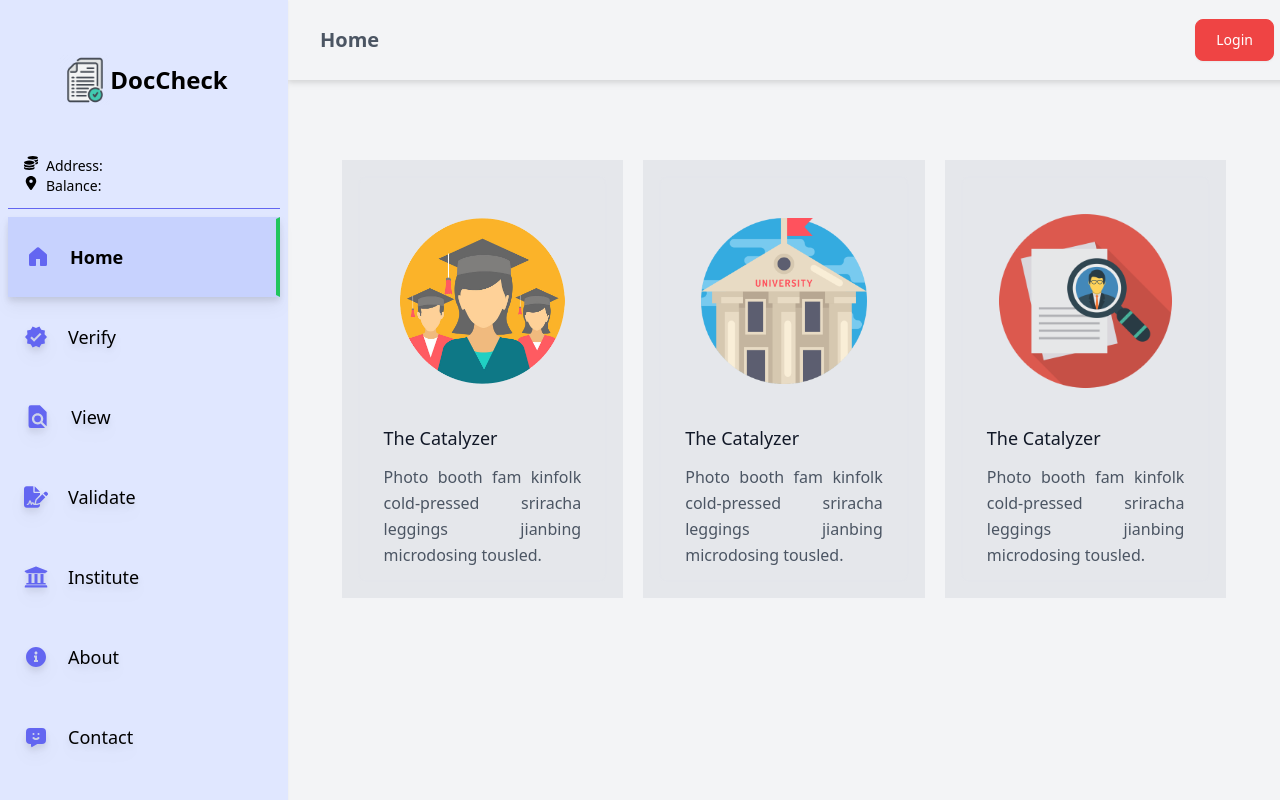
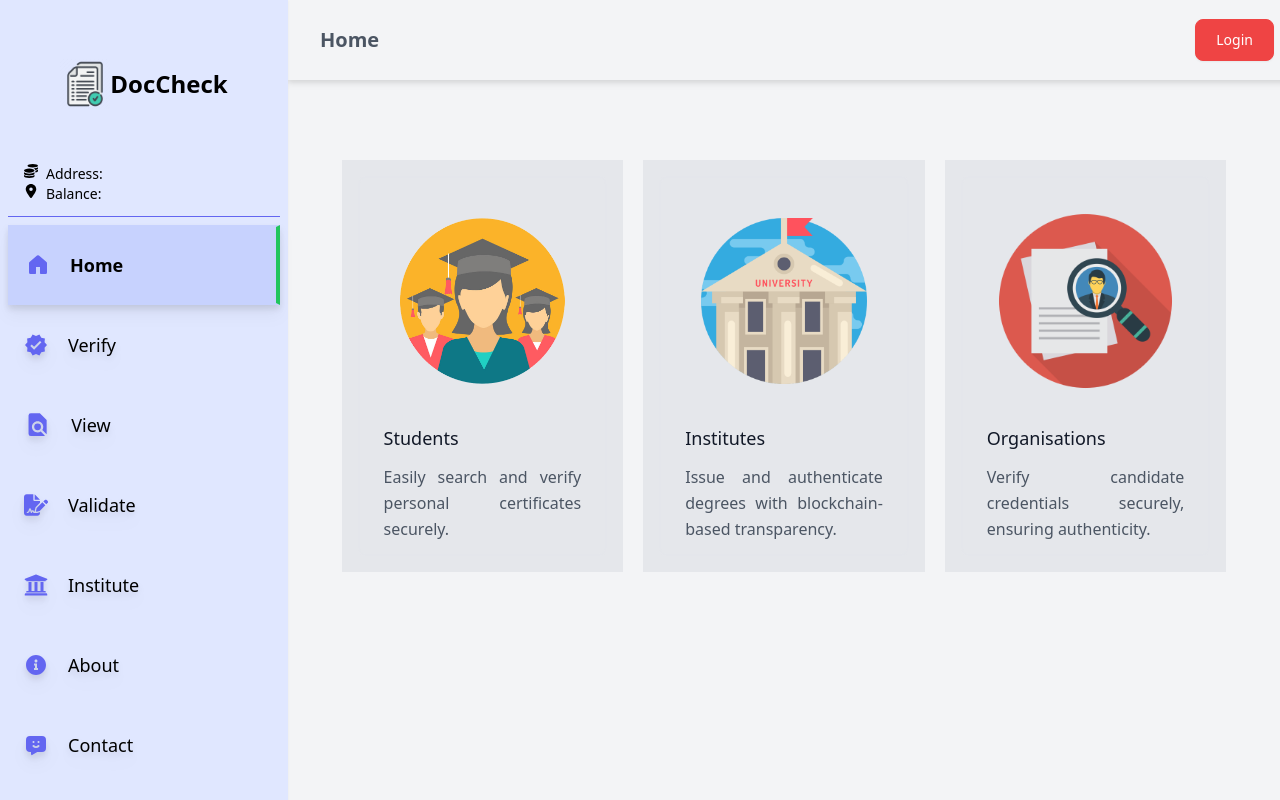
Before and after one commit to Gpooja13/Blockchain-based-Document-Verification-System, a React (Create React App) app: page / in a window 1280 px wide. Built offline with nearby package versions, Linux system fonts and the light colour scheme; no server answers; sample sign-in values are in the browser's storage.

Commit message:
twenty-first commit, added Authorization

```diff
--- a/src/Components/Heading.jsx
+++ b/src/Components/Heading.jsx
@@ -26,6 +26,8 @@ export default function Heading({ title, showBreadcrum }) {
   useEffect(() => {
     const unsubscribe = onAuthStateChanged(firebaseAuth, (currentUser) => {
       if (!currentUser) navigate("/signin");
+      else
+      connect();
     });
 
     return () => unsubscribe();
--- a/src/Components/IssueDoc.jsx
+++ b/src/Components/IssueDoc.jsx
@@ -4,9 +4,15 @@ import {
   MdOutlineArrowForwardIos,
   MdOutlineArrowBackIosNew,
 } from "react-icons/md";
+import { FiAlertCircle } from "react-icons/fi";
 import { useGlobalContext } from "../context/context";
+import { Link } from "react-router-dom";
 
-export default function IssueDoc({ togglePage, currentPage }) {
+export default function IssueDoc({
+  togglePage,
+  currentPage,
+  getAuthorityInfo,
+}) {
   const [cid, setCid] = useState(null);
   const [name, setName] = useState("");
   const [rollno, setRollno] = useState("");
@@ -30,7 +36,9 @@ export default function IssueDoc({ togglePage, currentPage }) {
     setLoading,
     handleFileChange,
     refreshLog,
-        setRefreshLog
+    setRefreshLog,
+    authorityInfo,
+
   } = useGlobalContext();
 
   const uploadFileToPinata = async () => {
@@ -173,6 +181,16 @@ export default function IssueDoc({ togglePage, currentPage }) {
   return (
     <div class="mx-auto bg-white h-[68vh] p-10 rounded-3xl drop-shadow-lg ">
       <div className="flex justify-center">
+        {!authorityInfo && <h3 className=" font-semibold absolute left-0 top-12 ml-10 flex text-sm flex-col">
+          <Link to={"/contact"}>
+            <div className="flex items-center">
+              <FiAlertCircle className="mr-1" />
+              Not Registered as a Validator{" "}
+            </div>
+            <p className="ml-4 text-red-500">Contact us</p>
+          </Link>
+        </h3>}
+
         <h2 className="font-semibold text-2xl">Upload Document</h2>
         <button
           type="button"
@@ -321,7 +339,7 @@ export default function IssueDoc({ togglePage, currentPage }) {
             className="rounded-lg border border-yellow-500 bg-yellow-500 px-5 py-2.5 text-center text-sm font-medium text-white shadow-sm transition-all hover:border-yellow-700 hover:bg-yellow-700 focus:ring focus:ring-yellow-200 disabled:cursor-not-allowed disabled:border-yellow-300 disabled:bg-yellow-300"
             disabled={!isFileHashed || loading}
           >
-            {loading ? "Processing..." : "Upload File"}
+            {loading && authorityInfo ? "Processing..." : "Upload File"}
           </button>
         </div>
       </div>
--- a/src/Components/SideBar.jsx
+++ b/src/Components/SideBar.jsx
@@ -1,16 +1,13 @@
 import React, { useState, useEffect } from "react";
 import { Link } from "react-router-dom";
 import { useLocation } from "react-router-dom";
-import { GrConnect } from "react-icons/gr";
 import { useGlobalContext } from "../context/context";
 import { FaUniversity } from "react-icons/fa";
-import { MdFileUpload, MdVerified } from "react-icons/md";
+import { MdVerified } from "react-icons/md";
 import { TbMessageChatbotFilled } from "react-icons/tb";
 import { RiInformation2Fill } from "react-icons/ri";
 import { GoHomeFill } from "react-icons/go";
 import { BiSolidFileFind } from "react-icons/bi";
-import { MdFindInPage } from "react-icons/md";
-import { FaFileUpload } from "react-icons/fa";
 import { FaFileSignature } from "react-icons/fa6";
 import { FaCoins } from "react-icons/fa";
 import { FaLocationDot } from "react-icons/fa6";
@@ -49,7 +46,7 @@ export default function SideBar() {
   return (
     <div className="z-10 drop-shadow-sm bg-indigo-100 h-[100vh]">
       <aside className="w-72 flex-none p-2 h-full ">
-        <div className="flex flex-wrap items-end justify-center w-full h-[24vh]">
+        <div className="flex flex-wrap items-end justify-center w-full h-[25vh]">
           <div className="flex items-center justify-center">
             <img src="/logo.webp" alt="logo" width={"50px"} />
             <p className="text-2xl">
--- a/src/Screens/Contact.jsx
+++ b/src/Screens/Contact.jsx
@@ -14,7 +14,8 @@ export default function Contact() {
             <hr class="my-4 h-px border-0 bg-gray-300" />
 
             <p class="mx-auto leading-relaxed text-sm">
-              Whatever cardigan tote bag tumblr hexagon.
+            Feel free to reach out with any questions or feedback.
+            <br/>We're here to assist you with DocCheck!
             </p>
           </div>
           <div class=" mx-auto">
--- a/src/Screens/Home.jsx
+++ b/src/Screens/Home.jsx
@@ -1,14 +1,17 @@
 import React from "react";
 import Heading from "../Components/Heading";
+import { Link } from "react-router-dom";
 
 export default function Home() {
+
   return (
     <section class="text-gray-600 body-font ">
-      <Heading title={"Home"} showBreadcrum={false}/>
+      <Heading title={"Home"} showBreadcrum={false} />
       <div class="container px-5 py-24 mx-auto h-[90vh] ">
         <div class="flex flex-wrap -m-4 justify-center gap-5">
-          <div class="p-4 md:w-[22vw] bg-gray-200">
-            <div class="h-full border-2 border-gray-200 border-opacity-60 rounded-lg overflow-hidden">
+          <div class="p-4 md:w-[22vw] bg-gray-200 hover:bg-gray-300 ">
+            <Link to={"/view"}>
+              <div class="h-full border-2 border-gray-200 border-opacity-60 rounded-lg overflow-hidden ">
                 <img
                   class="p-10 w-full object-cover object-center"
                   src="/student2.png"
@@ -16,16 +19,17 @@ export default function Home() {
                 />
                 <div class="px-6">
                   <h1 class="title-font text-lg font-medium text-gray-900 mb-3">
-                  The Catalyzer
+                    Students
                   </h1>
                   <p class="leading-relaxed mb-3 text-justify">
-                  Photo booth fam kinfolk cold-pressed sriracha leggings
-                  jianbing microdosing tousled.
+                    Easily search and verify personal certificates securely.
                   </p>
                 </div>
               </div>
+            </Link>
           </div>
-          <div class="p-4 md:w-[22vw] bg-gray-200">
+          <div class="p-4 md:w-[22vw] bg-gray-200  hover:bg-gray-300 ">
+            <Link to={"/upload"}>
               <div class="h-full border-2 border-gray-200 border-opacity-60 rounded-lg overflow-hidden">
                 <img
                   class="p-10 w-full object-cover object-center"
@@ -34,16 +38,18 @@ export default function Home() {
                 />
                 <div class="px-6">
                   <h1 class="title-font text-lg font-medium text-gray-900 mb-3">
-                  The Catalyzer
+                    Institutes
                   </h1>
                   <p class="leading-relaxed mb-3 text-justify">
-                  Photo booth fam kinfolk cold-pressed sriracha leggings
-                  jianbing microdosing tousled.
+                    Issue and authenticate degrees with blockchain-based
+                    transparency.
                   </p>
                 </div>
               </div>
+            </Link>
           </div>
-          <div class="p-4 md:w-[22vw] bg-gray-200">
+          <div class="p-4 md:w-[22vw] bg-gray-200 hover:bg-gray-300 ">
+            <Link to={"/verify"}>
               <div class="h-full border-2 border-gray-200 border-opacity-60 rounded-lg overflow-hidden">
                 <img
                   class="p-7 w-full object-cover object-center"
@@ -52,14 +58,15 @@ export default function Home() {
                 />
                 <div class="px-6">
                   <h1 class="title-font text-lg font-medium text-gray-900 mb-3">
-                  The Catalyzer
+                    Organisations
                   </h1>
                   <p class="leading-relaxed mb-3 text-justify">
-                  Photo booth fam kinfolk cold-pressed sriracha leggings
-                  jianbing microdosing tousled.
+                    Verify candidate credentials securely, ensuring
+                    authenticity.
                   </p>
                 </div>
               </div>
+            </Link>
           </div>
         </div>
       </div>
--- a/src/context/context.js
+++ b/src/context/context.js
@@ -20,6 +20,9 @@ export const GlobalContextProvider = ({ children }) => {
   const [delIssueEvents, setDelIssueEvents] = useState([]);
   const [showModal, setShowModal] = useState(false);
   const [refreshLog, setRefreshLog] = useState("");
+  const [authorityInfo, setAuthorityInfo] = useState(null);
+  const [hashcount, setHashcount] = useState(0);
+  const [ownerAddress, setOwnerAddress] = useState("");
 
   const connect = async () => {
     if (window.ethereum) {
@@ -130,6 +133,7 @@ export const GlobalContextProvider = ({ children }) => {
           method: "eth_requestAccounts",
         });
         const userAddress = accounts[0]; // Get the user's address
+        console.log("user",userAddress);
         setUserAddress(userAddress); // Store the user's address
 
         const contractInstance = new web3.eth.Contract(
@@ -166,6 +170,8 @@ export const GlobalContextProvider = ({ children }) => {
   return (
     <GlobalContext.Provider
       value={{
+        ownerAddress,
+        setOwnerAddress,
         connected,
         setConnected,
         email,
@@ -191,6 +197,10 @@ export const GlobalContextProvider = ({ children }) => {
         setShowModal,
         refreshLog,
         setRefreshLog,
+        authorityInfo,
+        setAuthorityInfo,
+        hashcount,
+        setHashcount,
 
         connect,
         initializeWeb3,
```
Also changed, not shown: src/App.js (+22 -44 lines), src/Components/ViewIssued.jsx (+30 -30 lines), src/Screens/Admin.jsx (+19 -3 lines), src/Screens/Upload.jsx (+35 -20 lines). Lines whose indentation alone changed are shown as unchanged.
